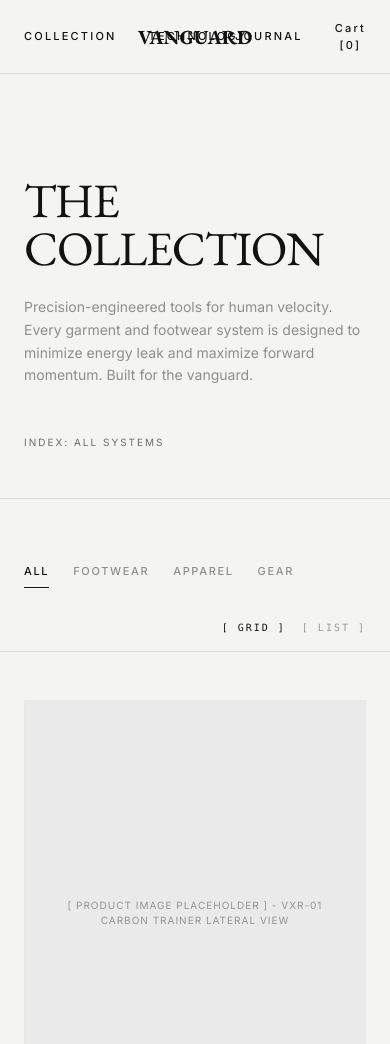
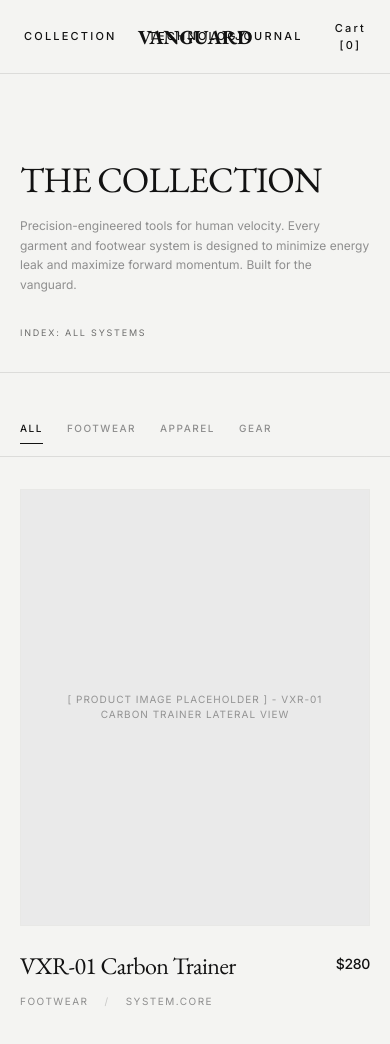
Before and after one commit to bineetNaidu/vanguard-running-ecom, a Next.js app: page /collection in a window 390 px wide. Shown: the top 1044 px of the page. Built offline with nearby package versions, Linux system fonts and the light colour scheme.

Commit message:
style: fix mobile view responsiveness

```diff
--- a/app/collection/page.tsx
+++ b/app/collection/page.tsx
@@ -8,26 +8,24 @@ export const metadata: Metadata = {
 
 export default function CollectionPage() {
   return (
-    <div className="pt-24 md:pt-32 pb-32">
+    <div className="pt-20 md:pt-32 pb-20 md:pb-32 bg-brand-offwhite">
 
-      {/* Editorial Header Section (Preserved) */}
-      <div className="max-w-[1600px] mx-auto px-6 mb-12 flex flex-col md:flex-row md:items-end justify-between border-b border-brand-graphite/10 pb-12">
+      {/* Editorial Header Section */}
+      <div className="max-w-[1600px] mx-auto px-5 md:px-6 mb-8 md:mb-12 flex flex-col md:flex-row md:items-end justify-between border-b border-brand-graphite/10 pb-8 md:pb-12">
         <div className="max-w-2xl">
-          <h1 className="font-display text-5xl md:text-7xl mb-6 tracking-tight uppercase">
+          <h1 className="font-display text-4xl sm:text-5xl md:text-7xl mb-4 md:mb-6 tracking-tight uppercase">
             The Collection
           </h1>
-          <p className="text-brand-gray text-sm md:text-base leading-relaxed">
+          <p className="text-brand-gray text-xs sm:text-sm md:text-base leading-relaxed">
             Precision-engineered tools for human velocity. Every garment and footwear system is designed to minimize energy leak and maximize forward momentum. Built for the vanguard.
           </p>
         </div>
 
-        {/* Dynamic product count moved to ControlMatrix, keeping just a static index label here */}
-        <div className="mt-12 md:mt-0 flex items-center space-x-6 text-[10px] uppercase tracking-[0.2em] text-brand-graphite/60">
+        <div className="mt-8 md:mt-0 flex items-center space-x-6 text-[9px] md:text-[10px] uppercase tracking-[0.2em] text-brand-graphite/60">
           <span>Index: All Systems</span>
         </div>
       </div>
 
-      {/* Interactive Matrix replaces the static grid */}
       <CollectionInterface />
 
     </div>
--- a/components/collection/CollectionInterface.tsx
+++ b/components/collection/CollectionInterface.tsx
@@ -9,7 +9,6 @@ import { motion, AnimatePresence } from 'framer-motion';
 type FilterType = 'ALL' | 'FOOTWEAR' | 'APPAREL' | 'GEAR';
 type ViewType = 'GRID' | 'LIST';
 
-// Engineered physical spring parameters
 const springTransition = {
   type: "spring",
   damping: 25,
@@ -17,35 +16,19 @@ const springTransition = {
   mass: 1
 };
 
-// Orchestrated stagger variants mapping
 const cardVariants: any = {
-  hidden: {
-    opacity: 0,
-    y: 40,
-    scale: 0.98
-  },
+  hidden: { opacity: 0, y: 40, scale: 0.98 },
   visible: (i: number) => ({
-    opacity: 1,
-    y: 0,
-    scale: 1,
-    transition: {
-      ...springTransition,
-      // Dynamic delay based on index creates the cascading wave effect
-      delay: i * 0.08,
-    }
+    opacity: 1, y: 0, scale: 1,
+    transition: { ...springTransition, delay: i * 0.08 }
   }),
-  exit: {
-    opacity: 0,
-    scale: 0.95,
-    transition: { duration: 0.2 }
-  }
+  exit: { opacity: 0, scale: 0.95, transition: { duration: 0.2 } }
 };
 
 export default function CollectionInterface() {
   const [activeFilter, setActiveFilter] = useState<FilterType>('ALL');
   const [viewMode, setViewMode] = useState<ViewType>('GRID');
 
-  // Compute active dataset based on matrix selection
   const filteredProducts = useMemo(() => {
     if (activeFilter === 'ALL') return products;
     return products.filter(product => product.category.toUpperCase() === activeFilter);
@@ -61,22 +44,22 @@ export default function CollectionInterface() {
         totalResults={filteredProducts.length}
       />
 
-      <div className="max-w-[1600px] mx-auto px-6 mt-12">
+      {/* Reduced X/Y paddings and gaps for mobile viewport mapping */}
+      <div className="max-w-[1600px] mx-auto px-5 md:px-6 mt-6 md:mt-12">
         <motion.div
           layout
-          className={`grid gap-x-8 gap-y-24 transition-all duration-500 ${
+          className={`grid gap-x-4 md:gap-x-8 gap-y-12 md:gap-y-24 transition-all duration-500 ${
             viewMode === 'GRID'
               ? 'grid-cols-1 md:grid-cols-2 lg:grid-cols-3'
               : 'grid-cols-1 md:grid-cols-2'
           }`}
         >
-          {/* mode="popLayout" ensures exiting elements don't abruptly snap the grid */}
           <AnimatePresence mode="popLayout">
             {filteredProducts.map((product, index) => (
               <motion.div
                 key={product.id}
                 layout
-                custom={index} // Passes the loop index to the variant for calculation
+                custom={index}
                 variants={cardVariants}
                 initial="hidden"
                 animate="visible"
@@ -93,7 +76,7 @@ export default function CollectionInterface() {
           <motion.div
             initial={{ opacity: 0 }}
             animate={{ opacity: 1 }}
-            className="w-full py-32 flex justify-center text-[11px] uppercase tracking-[0.2em] font-mono text-brand-graphite/40"
+            className="w-full py-32 flex justify-center text-[10px] md:text-[11px] uppercase tracking-[0.2em] font-mono text-brand-graphite/40 text-center"
           >
             [ ZERO DATA MATCHES FOUND FOR CURRENT QUERY ]
           </motion.div>
--- a/components/collection/ControlMatrix.tsx
+++ b/components/collection/ControlMatrix.tsx
@@ -23,21 +23,21 @@ export default function ControlMatrix({
   const filters: FilterType[] = ['ALL', 'FOOTWEAR', 'APPAREL', 'GEAR'];
 
   return (
-    <div className="sticky top-20 z-40 w-full bg-brand-offwhite/90 backdrop-blur-md border-b border-brand-graphite/10 pt-4 pb-4 px-6 mb-12">
-      <div className="max-w-[1600px] mx-auto flex flex-col md:flex-row md:items-center justify-between gap-6">
+    <div className="sticky top-16 md:top-20 z-40 w-full bg-brand-offwhite/90 backdrop-blur-md border-b border-brand-graphite/10 pt-4 pb-0 md:pb-4 mb-8 md:mb-12">
+      <div className="max-w-[1600px] mx-auto px-5 md:px-6 flex flex-col md:flex-row md:items-center justify-between gap-2 md:gap-6">
 
-        {/* Dynamic Data Readout */}
+        {/* Dynamic Data Readout (Hidden on Mobile) */}
         <div className="text-[10px] uppercase tracking-[0.2em] font-mono text-brand-graphite/60 hidden lg:block w-32">
           SYS.QUERY // {totalResults}
         </div>
 
-        {/* Filter Navigation */}
-        <div className="flex items-center gap-6 overflow-x-auto no-scrollbar pb-2 md:pb-0 w-full md:w-auto">
+        {/* Filter Navigation (Edge-to-Edge scroll on mobile) */}
+        <div className="flex items-center gap-6 overflow-x-auto no-scrollbar pb-3 md:pb-0 w-full md:w-auto -mx-5 px-5 md:mx-0 md:px-0">
           {filters.map((filter) => (
             <button
               key={filter}
               onClick={() => setActiveFilter(filter)}
-              className="relative text-[11px] uppercase tracking-[0.15em] font-medium pb-2 whitespace-nowrap transition-colors"
+              className="relative text-[10px] md:text-[11px] uppercase tracking-[0.15em] font-medium pb-2 whitespace-nowrap transition-colors"
               style={{ color: activeFilter === filter ? '#121212' : '#8E8E8E' }}
             >
               {filter}
@@ -52,8 +52,8 @@ export default function ControlMatrix({
           ))}
         </div>
 
-        {/* Layout View Toggles */}
-        <div className="flex items-center gap-4 text-[10px] uppercase tracking-[0.2em] font-mono min-w-fit justify-end">
+        {/* Layout View Toggles (Hidden on mobile since it's 1-column natively) */}
+        <div className="hidden md:flex min-w-fit items-center gap-4 text-[10px] uppercase tracking-[0.2em] font-mono w-32 justify-end">
           <button
             onClick={() => setViewMode('GRID')}
             className={`transition-opacity ${viewMode === 'GRID' ? 'opacity-100 text-brand-graphite' : 'opacity-40 hover:opacity-70 text-brand-graphite'}`}
```
